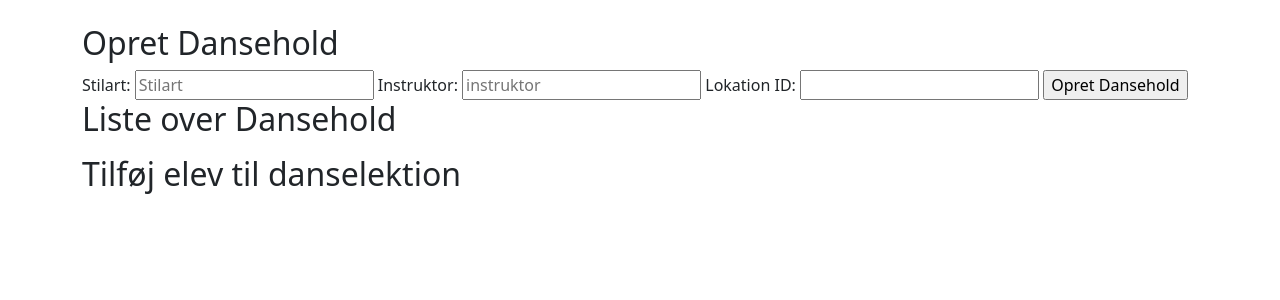
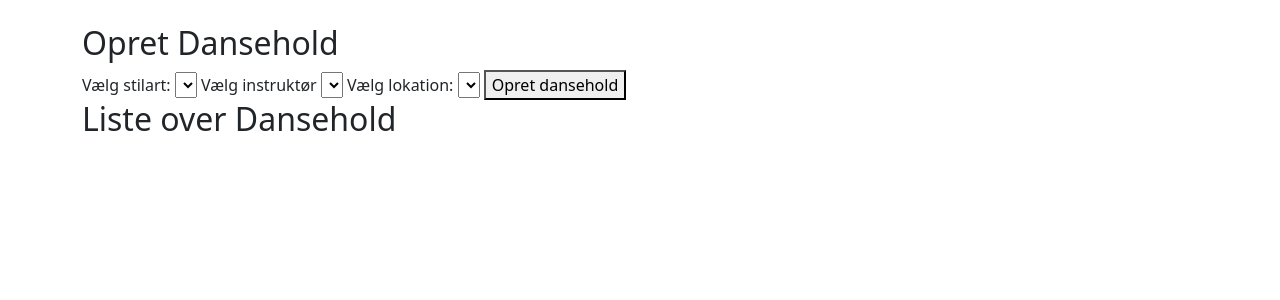
Before and after one commit to LHjortlund/danseskole01, a Flask app: page /dansehold in a window 1280 px wide. Shown: the part 170-470 px from the top of the page. Run offline with Flask 3, Linux system fonts and the light colour scheme; lists and menus that the app fills with data are empty; parts of the project's set-up code (start-up, migrations or seed data) failed here and were passed over.

Commit message:
opdater dansehold.html

```diff
--- a/templates/dansehold.html
+++ b/templates/dansehold.html
@@ -6,10 +6,29 @@
 
     <h2>Opret Dansehold</h2>
     <form action="/opret_dansehold" method="post">
-        Stilart: <input type="text" name="stilart" placeholder="Stilart">
-        Instruktor: <input type="text" name="instruktor" placeholder="instruktor">
-        Lokation ID: <input type="number" name="lokation_id">
-        <input type="submit" value="Opret Dansehold">
+        <label for="stilart_id">Vælg stilart:</label>
+        <select name="stilart_id" id="stilart_id">
+            {% for stilart in stilarter %}
+                <option value="{{ stilart.id }}" >{{ stilart.stilart }}</option>
+            {% endfor %}
+        </select>
+
+        <label for="instruktor_id">Vælg instruktør</label>
+        <select name="instruktor_id" id="instruktor_id">
+            {% for instruktør in instruktører %}
+                <option value="{{ instrutør.id }}">
+                    {{ instruktør.fornavn }} {{ instruktør.efternavn }}</option>
+            {% endfor %}
+        </select>
+
+        <label for="lokation_id">Vælg lokation:</label>
+        <select name="lokation_id" id="lokation_id">
+            {% for lokation in lokationer %}
+                <option value="{{ lokation.id }}">{{ lokation.adresse }}</option>
+            {% endfor %}
+        </select>
+
+        <button type="submit">Opret dansehold</button>
     </form>
 
     <h2>Liste over Dansehold</h2>
@@ -40,20 +59,4 @@
         }
     </script>
 
-
-
-    <h2>Tilføj elev til danselektion</h2>
-    {% for lektion in lektioner %}
-        <p>Lektion ID: {{ lektion.id }}</p>
-        <form action="/tilfoej_elev_til_lektion/{{ lektion.id }}" method="post">
-    <input type="hidden" name="lektion_id" value="{{ lektion.id }}">
-    <select name="elev_id">
-        {% for elev in elever %}
-            <option value="{{ elev.id }}">{{ elev.navn }} (ID: {{ elev.id }})</option>
-        {% endfor %}
-    </select>
-        <button type="submit">Tilføj elev</button>
-        </form>
-    {% endfor %}
-
 {% endblock %}
```
